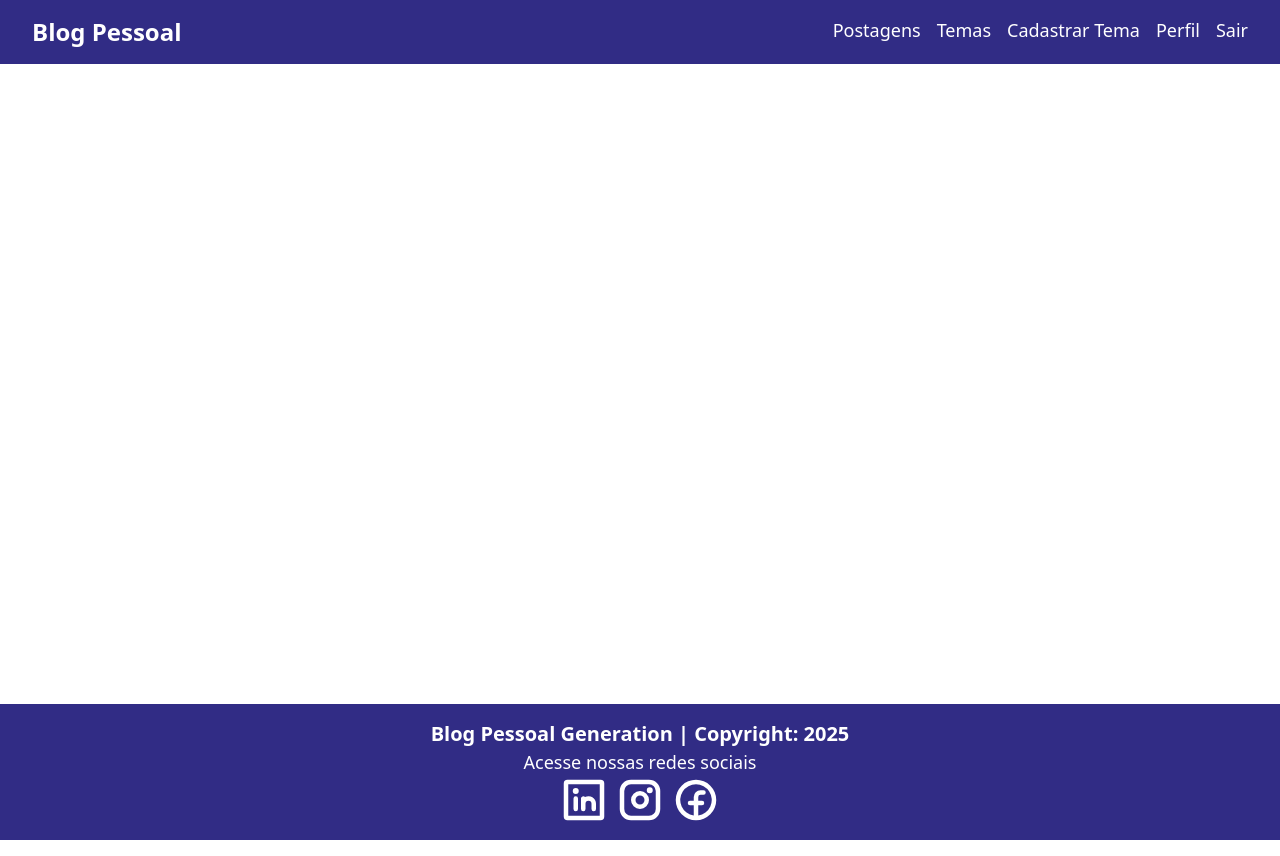
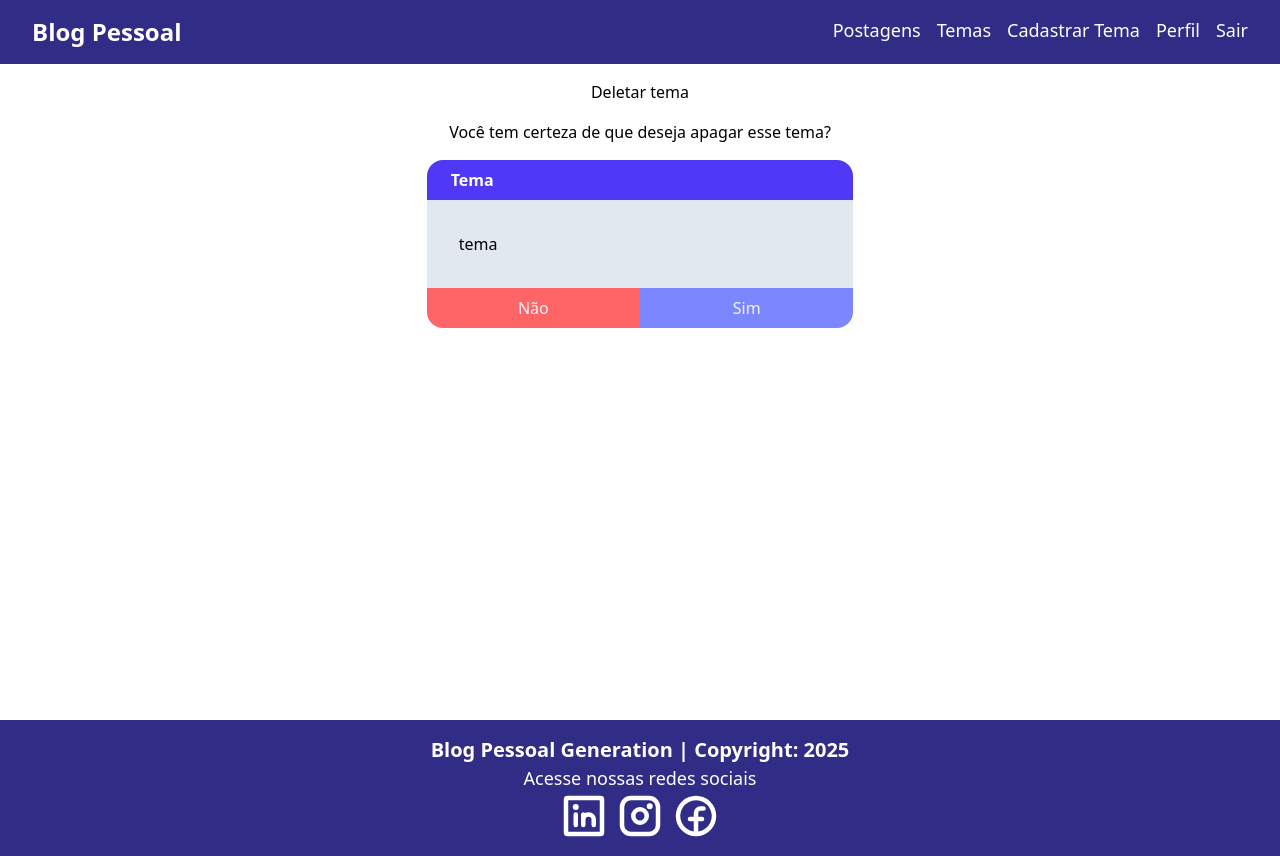
Before and after one commit to sonyflavio/blog-pessoal-frontend, a React (Vite) app: page /deletartema/1 in a window 1280 px wide. Built offline with nearby package versions, Linux system fonts and the light colour scheme.

Commit message:
Criação do componente deletar Tema

```diff
--- a/src/App.tsx
+++ b/src/App.tsx
@@ -7,6 +7,7 @@ import Login from "./pages/login/Login";
 import { AuthProvider } from "./contexts/AuthContext";
 import ListaTemas from "./components/tema/listatemas/ListaTemas";
 import FormTema from "./components/tema/formtema/FormTema";
+import DeletarTema from "./components/deletartema/DeletarTema";
 
 function App() {
   return (
@@ -23,6 +24,7 @@ function App() {
               <Route path="/temas" element={<ListaTemas />} />
               <Route path="/cadastrartema" element={<FormTema />} />
               <Route path="/editartema/:id" element={<FormTema />} />
+              <Route path="/deletartema/:id" element={<DeletarTema />} />
             </Routes>
           </div>
           <Footer />
--- /dev/null
+++ b/src/components/deletartema/DeletarTema.tsx
@@ -0,0 +1,28 @@
+function DeletarTema() {
+    return (
+        <div className='container w-1/3 mx-auto'>
+            <h1 className='text-4x1 text-center my-4'>Deletar tema</h1>
+            <p className='text-center font-sembold mb-4'>
+                Você tem certeza de que deseja apagar esse tema?
+            </p>
+
+            <div className=' flex flex-col rounded-2xl overflow-hidden justify-between'>
+                <header className='py-2 px-6 bg-indigo-600 text-white font-bold text-2x1'>
+                    Tema
+                </header>
+                <p className='p-8 text-3x1 bg-slate-200 h-full'>tema</p>
+
+                <div className='flex'>
+                    <button className='text-slate-100 bg-red-400 hover:bg-red-600 w-full py-2'>
+                        Não
+                    </button>
+                    <button className='w-full text-slate-100 bg-indigo-400 hover:bg-indigo-600 flex items-center justify-center'>
+                        Sim
+                    </button>
+                </div>
+            </div>
+        </div>
+    )
+}
+
+export default DeletarTema;
```
